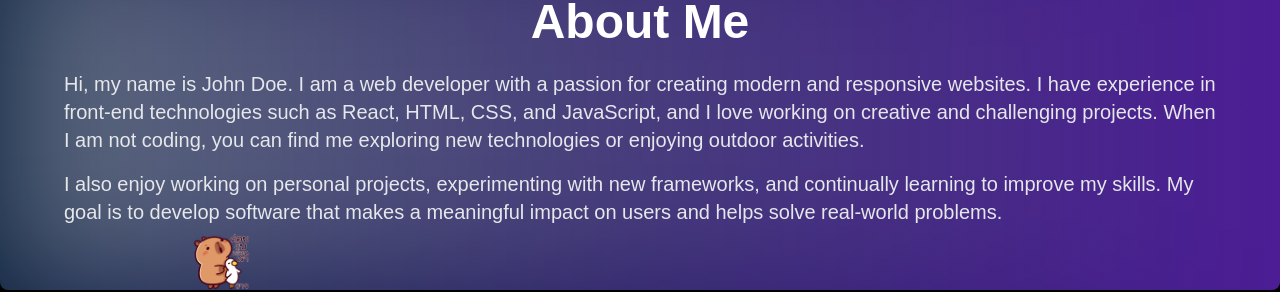
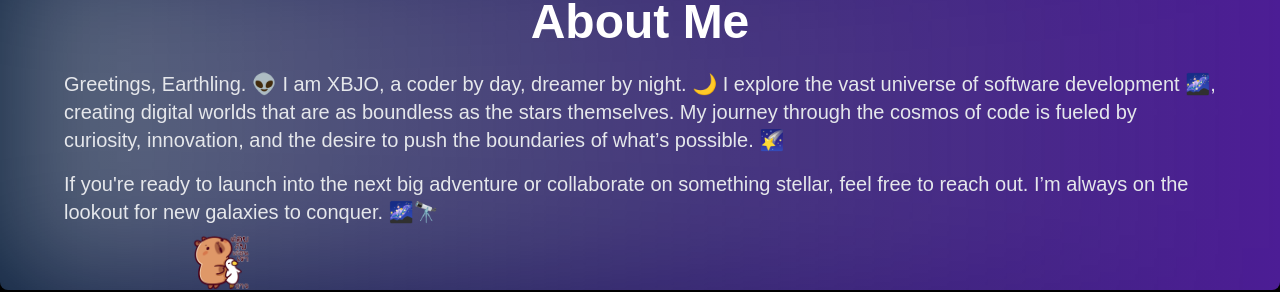
Before and after one commit to 66025009/portfolio, a Next.js app: page / in a window 1280 px wide. Shown: the part 190-482 px from the top of the page. Built offline with nearby package versions, Linux system fonts and the light colour scheme.

Commit message:
dialogue about

```diff
--- a/components/about.js
+++ b/components/about.js
@@ -6,10 +6,10 @@ const About = () => {
             About Me
           </h2>
           <p className="text-xl text-gray-200 relative z-10">
-            Hi, my name is John Doe. I am a web developer with a passion for creating modern and responsive websites. I have experience in front-end technologies such as React, HTML, CSS, and JavaScript, and I love working on creative and challenging projects. When I am not coding, you can find me exploring new technologies or enjoying outdoor activities.
+          Greetings, Earthling. 👽 I am XBJO, a coder by day, dreamer by night. 🌙 I explore the vast universe of software development 🌌, creating digital worlds that are as boundless as the stars themselves. My journey through the cosmos of code is fueled by curiosity, innovation, and the desire to push the boundaries of what’s possible. 🌠
           </p>
           <p className="text-xl text-gray-200 mt-4 relative z-10">
-            I also enjoy working on personal projects, experimenting with new frameworks, and continually learning to improve my skills. My goal is to develop software that makes a meaningful impact on users and helps solve real-world problems.
+          If you're ready to launch into the next big adventure or collaborate on something stellar, feel free to reach out. I’m always on the lookout for new galaxies to conquer. 🌌🔭
           </p>
 
           <div className="absolute bottom-0 left-0 w-14 h-14 animate-run z-10">
```
